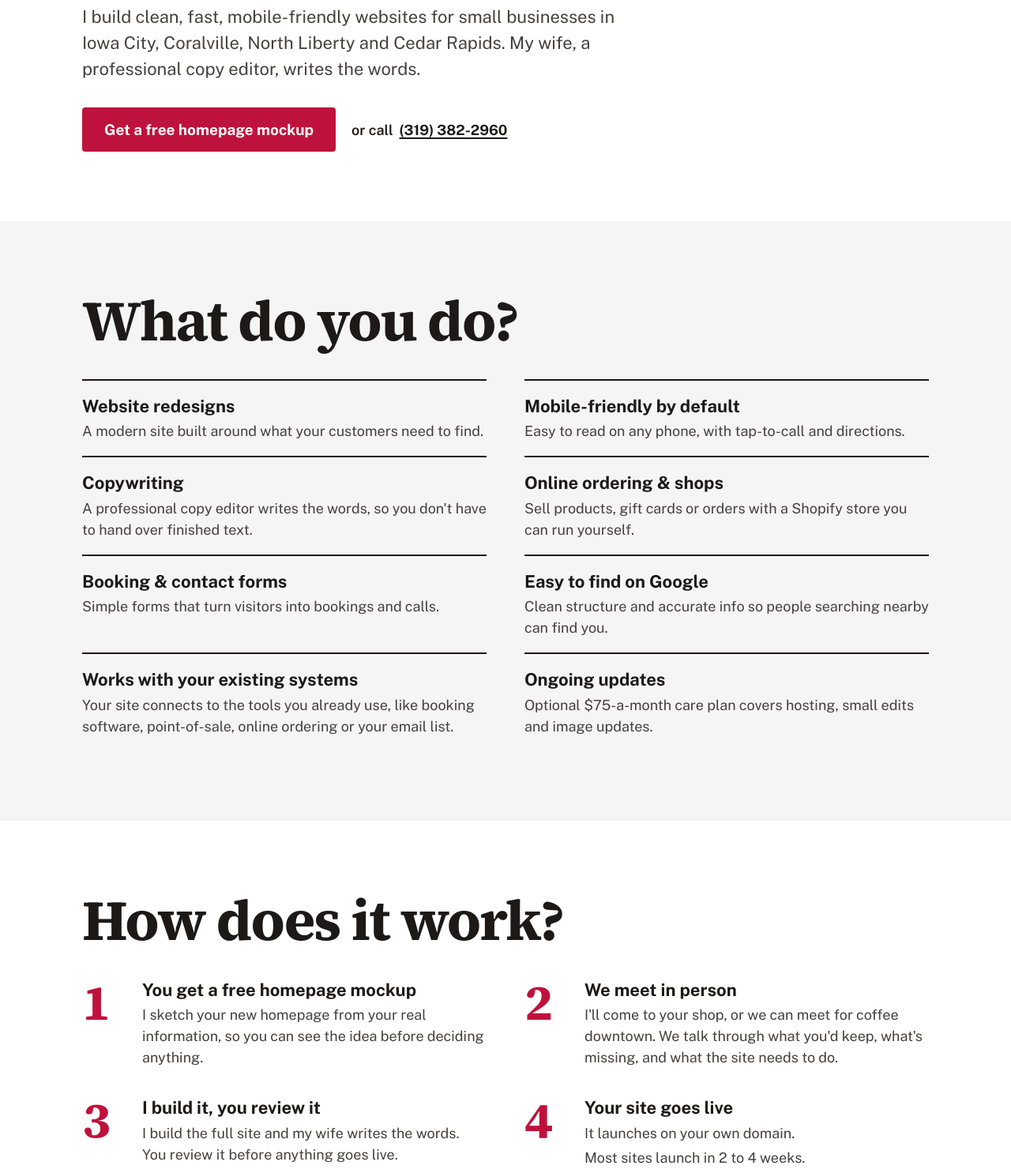
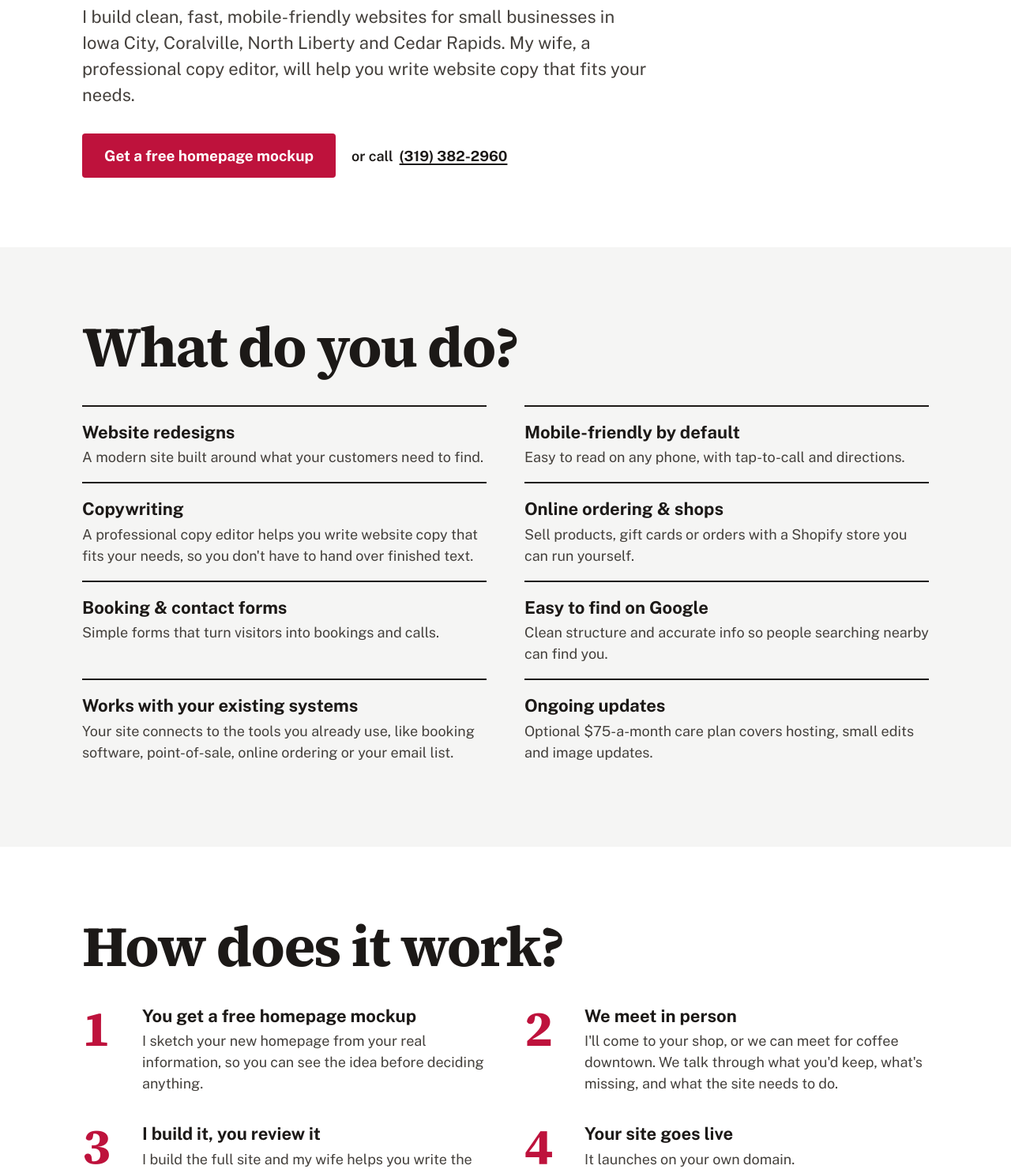
Before and after one commit to onetwothreebutter/iowacitywebsiteguy, a website: page index.html in a window 1280 px wide. Shown: the part 435-1920 px from the top of the page at 79% size. Drawn offline with nearby package versions, Linux system fonts and the light colour scheme.

Commit message:
Say the copy editor helps clients write their copy
Co-Authored-By: Claude Opus 5.5 <noreply@anthropic.com>
Claude-Session: https://claude.ai/code/session_016ninusvQaFMCXs14RskHNP

```diff
--- a/index.html
+++ b/index.html
@@ -332,7 +332,7 @@ h2 { font-size: clamp(2.5rem, 6vw, 4.5rem); line-height: 1.05; letter-spacing: -
     <div class="wrap">
       <p class="eyebrow">Websites for Iowa City small businesses</p>
       <h1 id="hero-title"><span>Need a website guy?</span><span class="accent">Hi, I'm Eric.</span></h1>
-      <p class="lead">I build clean, fast, mobile-friendly websites for small businesses in Iowa City, Coralville, North Liberty and Cedar Rapids. My wife, a professional copy editor, writes the words.</p>
+      <p class="lead">I build clean, fast, mobile-friendly websites for small businesses in Iowa City, Coralville, North Liberty and Cedar Rapids. My wife, a professional copy editor, will help you write website copy that fits your needs.</p>
       <div class="hero-actions">
         <a class="button button-large" href="#contact">Get a free homepage mockup</a>
         <p class="call">or call <a class="phone-link" href="tel:+13193822960">(319) 382-2960</a></p>
@@ -354,7 +354,7 @@ h2 { font-size: clamp(2.5rem, 6vw, 4.5rem); line-height: 1.05; letter-spacing: -
         </li>
         <li>
           <h3 class="item-title">Copywriting</h3>
-          <p class="item-text">A professional copy editor writes the words, so you don't have to hand over finished text.</p>
+          <p class="item-text">A professional copy editor helps you write website copy that fits your needs, so you don't have to hand over finished text.</p>
         </li>
         <li>
           <h3 class="item-title">Online ordering &amp; shops</h3>
@@ -402,7 +402,7 @@ h2 { font-size: clamp(2.5rem, 6vw, 4.5rem); line-height: 1.05; letter-spacing: -
           <span class="step-number" aria-hidden="true">3</span>
           <div class="step-body">
             <h3 class="item-title">I build it, you review it</h3>
-            <p class="item-text">I build the full site and my wife writes the words. You review it before anything goes live.</p>
+            <p class="item-text">I build the full site and my wife helps you write the copy. You review it before anything goes live.</p>
           </div>
         </li>
         <li>
@@ -463,7 +463,7 @@ h2 { font-size: clamp(2.5rem, 6vw, 4.5rem); line-height: 1.05; letter-spacing: -
   <section class="section section-alt cost" id="cost" aria-labelledby="cost-title">
     <div class="wrap">
       <h2 id="cost-title">What does it cost?</h2>
-      <p class="cost-intro">Every package includes a free homepage mockup first, a mobile-friendly design, and words written by a professional copy editor.</p>
+      <p class="cost-intro">Every package includes a free homepage mockup first, a mobile-friendly design, and help with your website copy from a professional copy editor.</p>
       <!-- PLACEHOLDER: package names, contents and prices are a draft. Replace each "Placeholder:" price with your real number. -->
       <ul class="price-cards">
         <li class="price-card">
@@ -474,7 +474,7 @@ h2 { font-size: clamp(2.5rem, 6vw, 4.5rem); line-height: 1.05; letter-spacing: -
             <li><svg class="check" viewBox="0 0 24 24" aria-hidden="true"><path d="M5 12.5l4.5 4.5L19 7.5"/></svg><span>A one-page site</span></li>
             <li><svg class="check" viewBox="0 0 24 24" aria-hidden="true"><path d="M5 12.5l4.5 4.5L19 7.5"/></svg><span>Mobile-friendly</span></li>
             <li><svg class="check" viewBox="0 0 24 24" aria-hidden="true"><path d="M5 12.5l4.5 4.5L19 7.5"/></svg><span>Contact form and tap-to-call</span></li>
-            <li><svg class="check" viewBox="0 0 24 24" aria-hidden="true"><path d="M5 12.5l4.5 4.5L19 7.5"/></svg><span>Words written by a professional copy editor</span></li>
+            <li><svg class="check" viewBox="0 0 24 24" aria-hidden="true"><path d="M5 12.5l4.5 4.5L19 7.5"/></svg><span>Help writing your copy from a professional copy editor</span></li>
             <li><svg class="check" viewBox="0 0 24 24" aria-hidden="true"><path d="M5 12.5l4.5 4.5L19 7.5"/></svg><span>Basic Google setup</span></li>
             <li><svg class="check" viewBox="0 0 24 24" aria-hidden="true"><path d="M5 12.5l4.5 4.5L19 7.5"/></svg><span>Edit your own site whenever you like</span></li>
           </ul>
```
